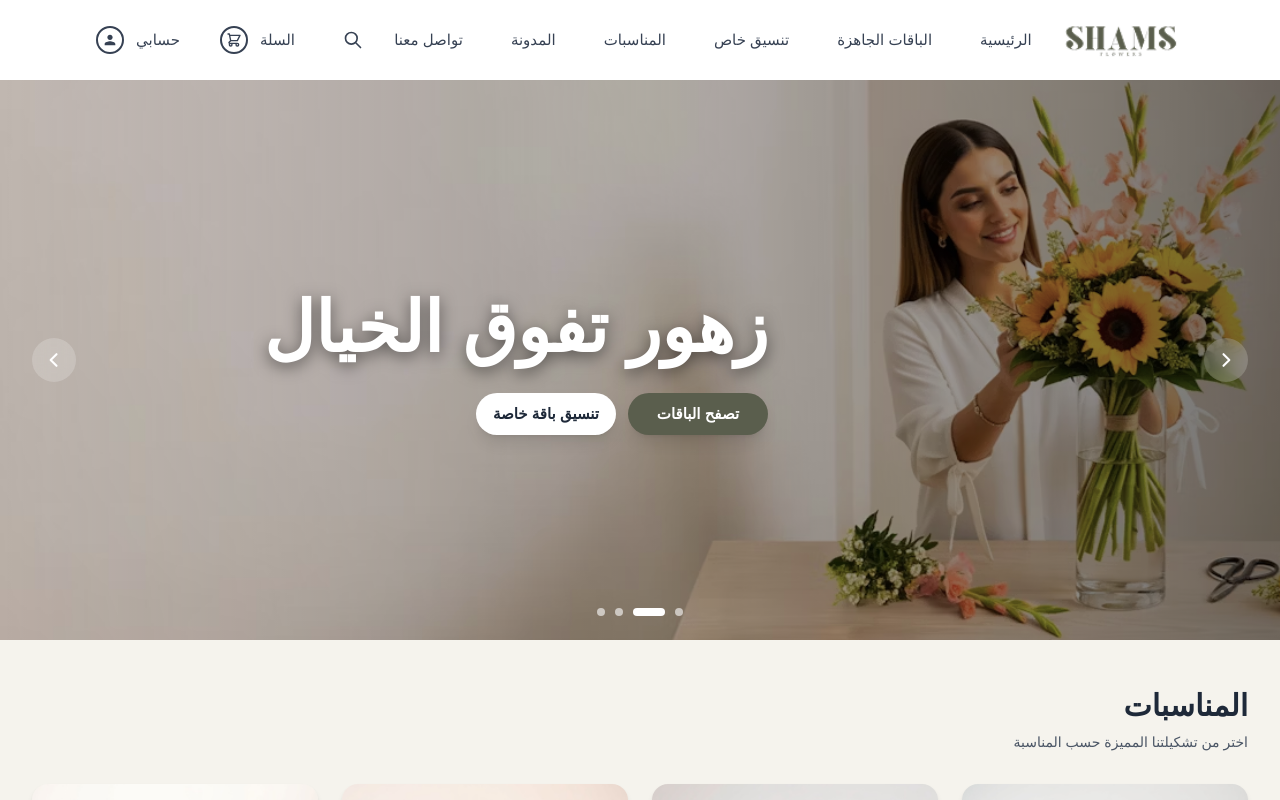
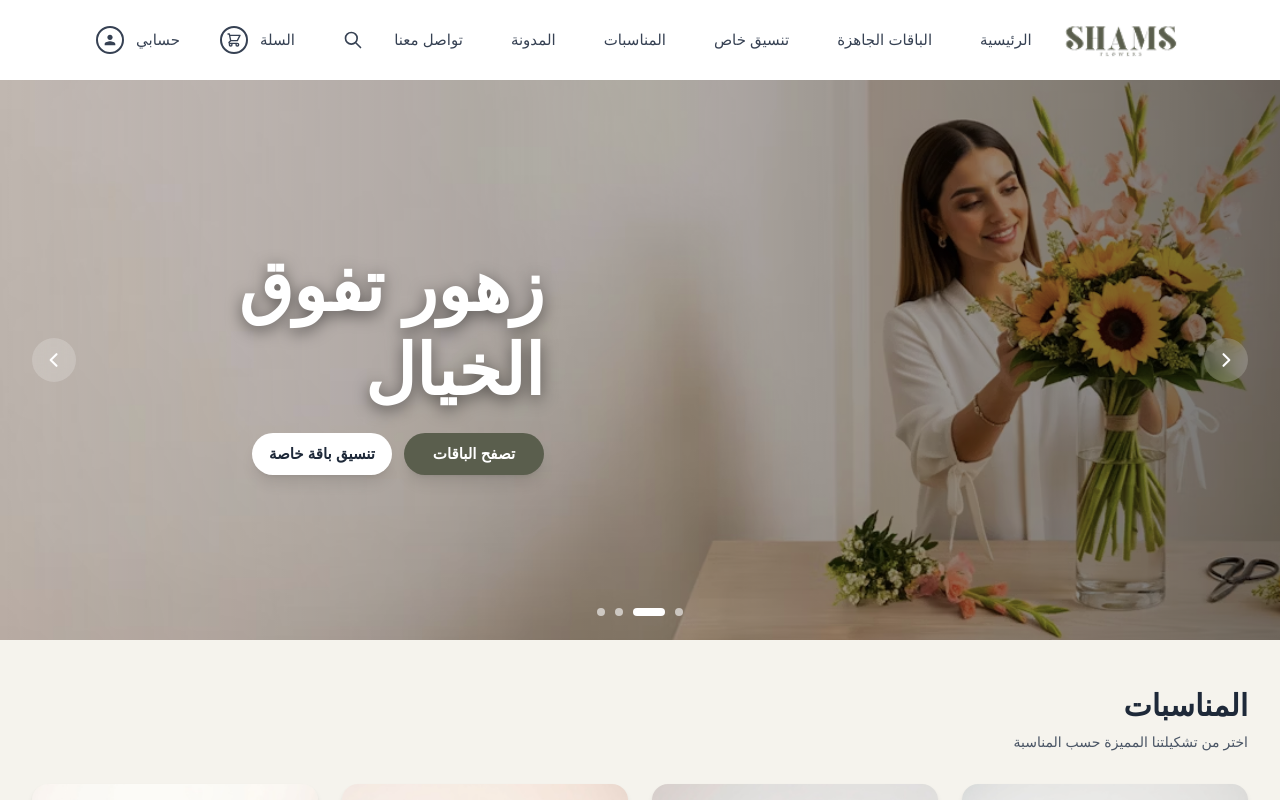
Before and after one commit to YasserNabil1998/worood-weba, a Next.js app: page / in a window 1280 px wide. Shown: the top 800 px of the page. Built offline with nearby package versions, Linux system fonts and the light colour scheme; no server answers.

Commit message:
fix: the text in heroSection

```diff
--- a/components/HeroSection.tsx
+++ b/components/HeroSection.tsx
@@ -112,9 +112,9 @@ const HeroSection = () => {
                             {/* Content */}
                             <div className="relative z-10 h-full flex items-center">
                                 <div className="w-full px-8 sm:px-12 lg:px-16 xl:px-24 2xl:px-32">
-                                    <div className="mr-auto max-w-2xl">
+                                    <div className="mr-[5%] mr-auto max-w-md">
                                         <h1
-                                            className="text-[40px] sm:text-[50px] md:text-[70px] font-bold text-white mb-5 leading-tight drop-shadow-[0_4px_8px_rgba(0,0,0,0.5)] text-right"
+                                            className="text-[40px] sm:text-[50px] md:text-[70px] font-bold text-white mb-5 leading-[1.2] drop-shadow-[0_4px_8px_rgba(0,0,0,0.5)] text-right max-w-[400px] sm:max-w-[500px]"
                                             style={{
                                                 fontFamily:
                                                     "var(--font-almarai)",
```
